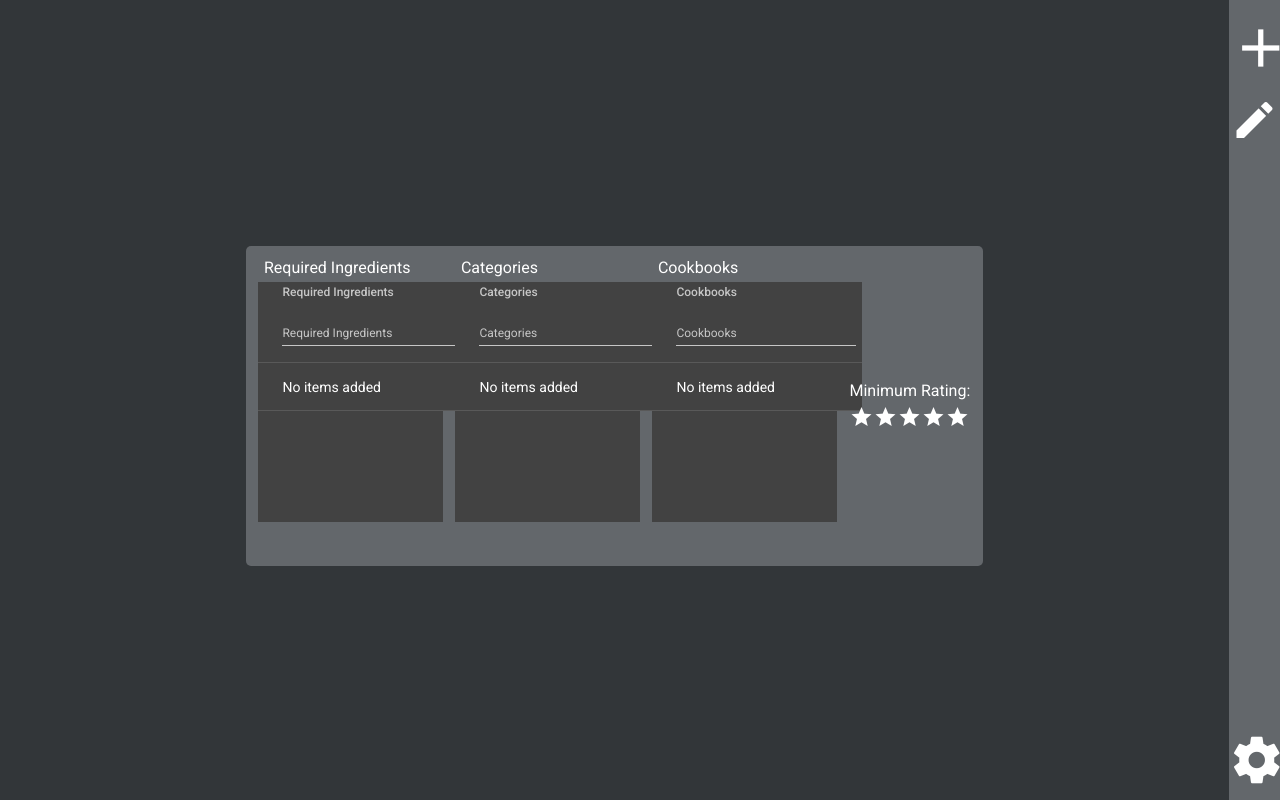
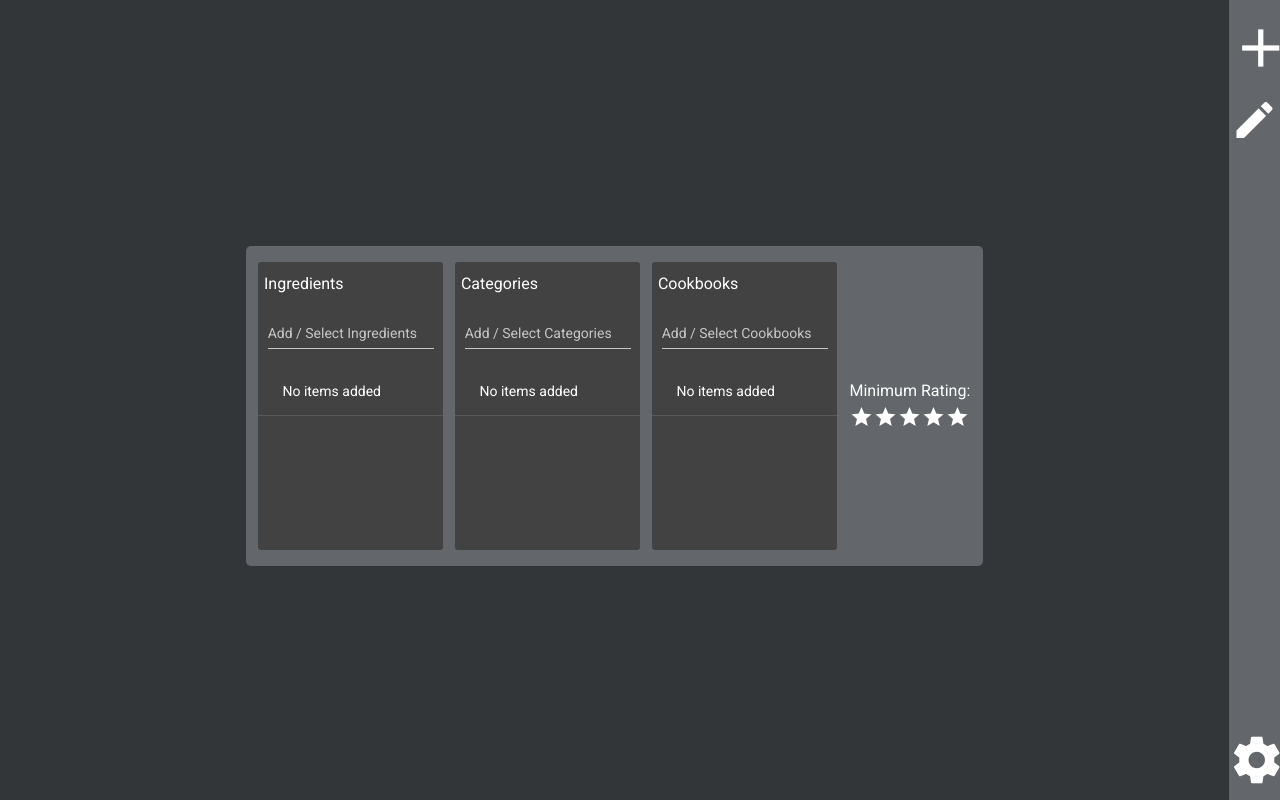
Before and after one commit to NewCeptionDev/RecipeLibrary, an Angular app: page / in a window 1280 px wide. Built offline with nearby package versions, Linux system fonts and the light colour scheme.

Commit message:
finished item selection component

```diff
--- a/src/app/components/search/search.component.html
+++ b/src/app/components/search/search.component.html
@@ -1,6 +1,6 @@
 <div class="container">
   <app-selected-items-display
-    headline="Required Ingredients"
+    headline="Ingredients"
     [knownItems]="knownIngredients"
     [data]="selectedOptions.requiredIngredients"
     (updateData)="updateRequiredIngredients($event)"
--- a/src/app/components/search/search.component.scss
+++ b/src/app/components/search/search.component.scss
@@ -18,17 +18,7 @@
   align-items: center;
 }
 
-//.container {
-//  border-radius: 5px;
-//  width: 100%;
-//  height: 100%;
-//  display: flex;
-//  flex-direction: row;
-//  justify-content: space-evenly;
-//  align-items: center;
-//}
-
 app-selected-items-display {
-  height: 100%;
+  height: 90%;
   width: 25%;
 }
--- a/src/app/components/selected-items-display/selected-items-display.component.html
+++ b/src/app/components/selected-items-display/selected-items-display.component.html
@@ -1,8 +1,17 @@
-<div class="container">
+<div class="container tableBackground">
   <h3>{{headline}}</h3>
 
+  <app-autocomplete-with-add-function
+    class="input"
+    [knownItems]="knownItems"
+    [labelName]="'Add / Select ' + headline"
+    [clearOnSelect]="true"
+    [itemName]="headline"
+    (itemSelected)="onItemSelect($event)"
+    [filterFunction]="notAlreadyIncludedInData"
+  ></app-autocomplete-with-add-function>
 
-  <div class="table tableBackground">
+  <div class="table">
     <table
       mat-table
       [dataSource]="tableDataSource">
@@ -10,16 +19,6 @@
         <th
           mat-header-cell
           *matHeaderCellDef>
-          {{ headline }}
-          <app-autocomplete-with-add-function
-            class="input"
-            [knownItems]="knownItems"
-            [labelName]="headline"
-            [clearOnSelect]="true"
-            [itemName]="headline"
-            (itemSelected)="onItemSelect($event)"
-            [filterFunction]="notAlreadyIncludedInData"
-          ></app-autocomplete-with-add-function>
         </th>
         <td
           mat-cell
@@ -49,21 +48,9 @@
         </td>
       </ng-container>
 
-      <tr
-        mat-header-row
-        *matHeaderRowDef="columns; sticky: true"></tr>
-      <tr
-      mat-header-row>
-        <app-autocomplete-with-add-function
-          class="input"
-          [knownItems]="knownItems"
-          [labelName]="headline"
-          [clearOnSelect]="true"
-          [itemName]="headline"
-          (itemSelected)="onItemSelect($event)"
-          [filterFunction]="notAlreadyIncludedInData"
-        ></app-autocomplete-with-add-function>
-      </tr>
+<!--      <tr-->
+<!--        mat-header-row-->
+<!--        *matHeaderRowDef="columns; sticky: true"></tr>-->
       <tr
         mat-row
         *matRowDef="let row; columns: columns"></tr>
--- a/src/app/components/selected-items-display/selected-items-display.component.scss
+++ b/src/app/components/selected-items-display/selected-items-display.component.scss
@@ -3,6 +3,9 @@
   height: 100%;
   display: flex;
   flex-direction: column;
+  margin-bottom: 0;
+  padding-bottom: 0;
+  border-radius: 3px;
 }
 
 table {
@@ -27,4 +30,5 @@ h3 {
 
 .table {
   height: 75%;
+  overflow-y: auto;
 }
```
